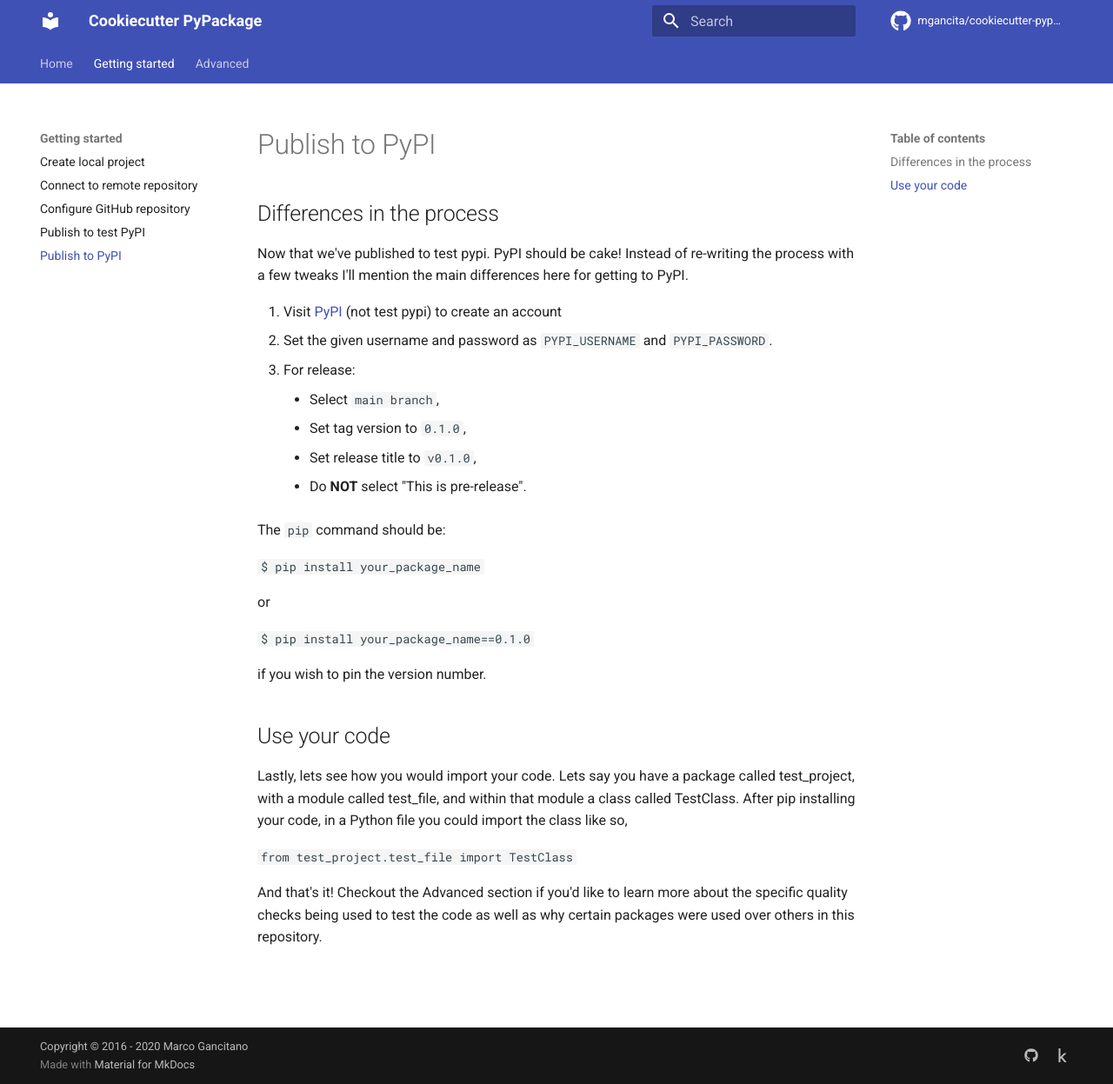
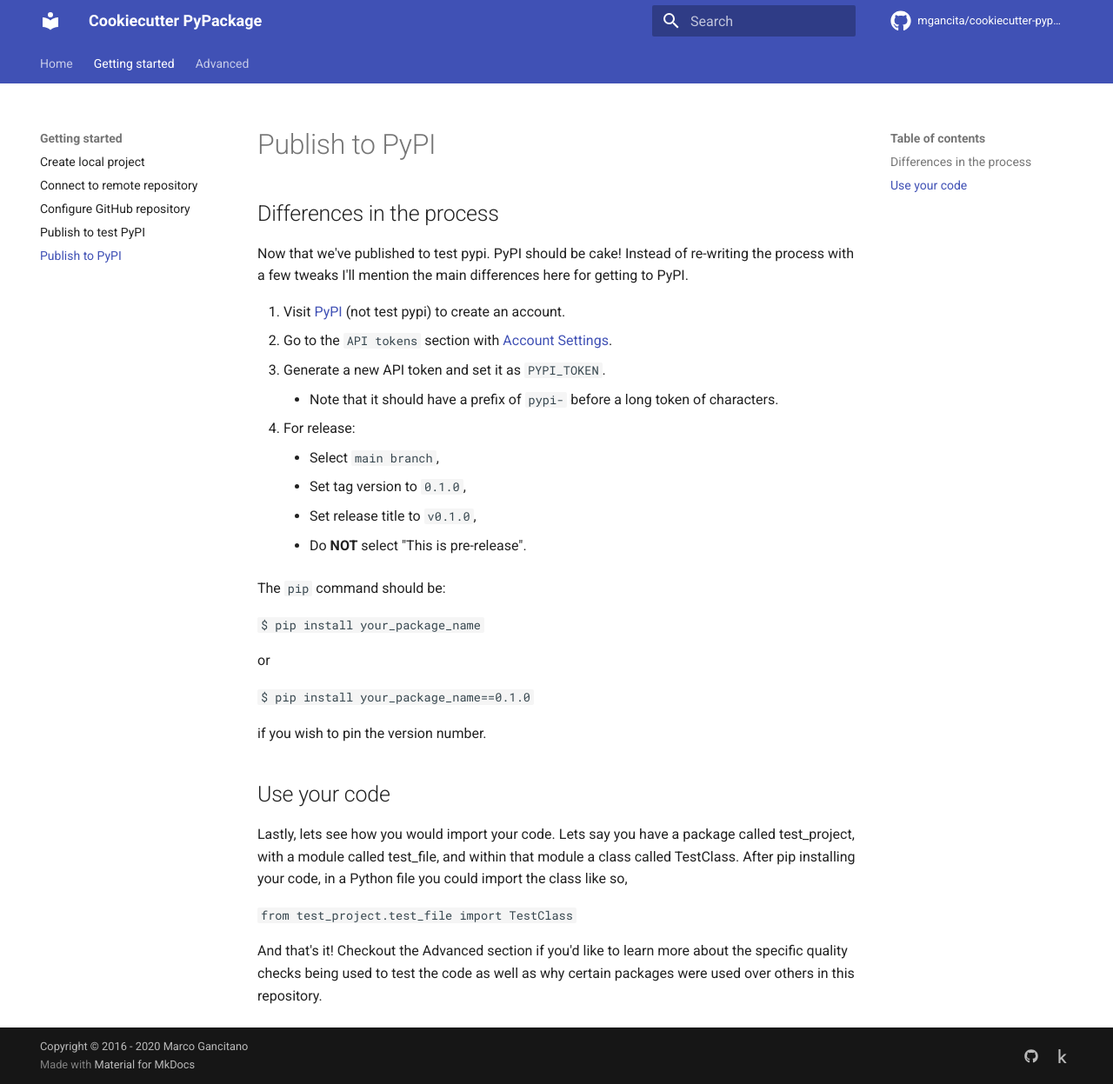
Before and after one commit to Mgancita/cookiecutter-pypackage, an MkDocs documentation site: the page built from docs/getting-started/publish_to_pypi.md, in a window 1280 px wide and 1247 px high. Shown: the whole window at 87% size. Built offline with MkDocs 1.6.1 and Material for MkDocs 9.7.7, drawn with Linux system fonts in a browser that asks for light colours; comment, search, counter and statistics services are not loaded.

Commit message:
Use api tokens for PyPI deployments

```diff
--- a/docs/getting-started/publish_to_pypi.md
+++ b/docs/getting-started/publish_to_pypi.md
@@ -3,8 +3,10 @@
 ## Differences in the process
 Now that we've published to test pypi. PyPI should be cake! Instead of re-writing the process with a few tweaks I'll mention the main differences here for getting to PyPI.
 
-1. Visit [PyPI](https://www.pypi.org) (not test pypi) to create an account
-2. Set the given username and password as `PYPI_USERNAME` and `PYPI_PASSWORD`.
+1. Visit [PyPI](https://www.pypi.org) (not test pypi) to create an account.
+2. Go to the `API tokens` section with [Account Settings](https://pypi.org/manage/account/).
+3. Generate a new API token and set it as `PYPI_TOKEN`.
+    - Note that it should have a prefix of `pypi-` before a long token of characters.
 3. For release:
     - Select `main branch`,
     - Set tag version to `0.1.0`,
```
Also changed, not shown: docs/getting-started/publish_to_test_pypi.md (+2 -2 lines), 2 other files.
